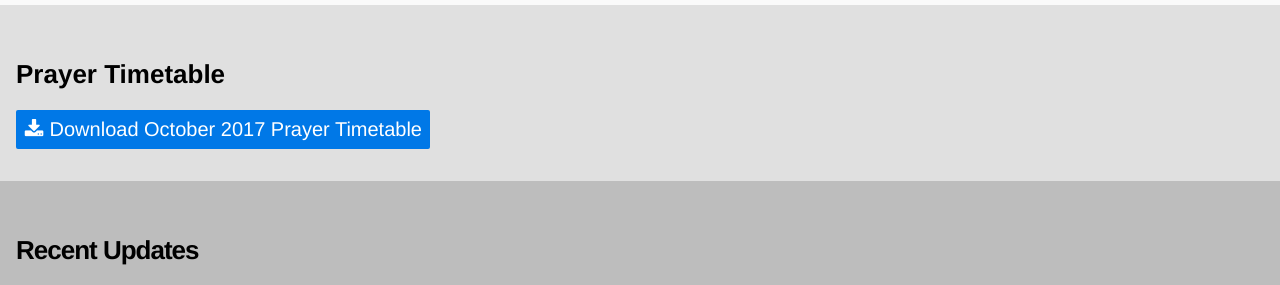
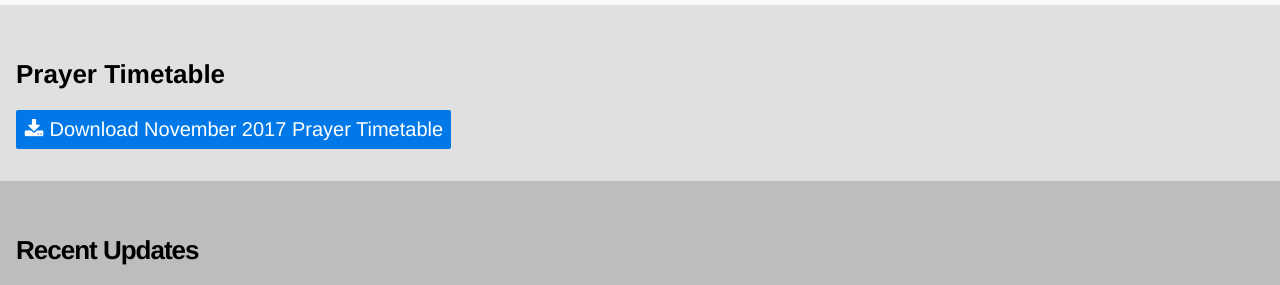
Before and after one commit to ecclesmosque/ecclesmosque.github.io, a Jekyll site: the page built from _pages/home.md, in a window 1280 px wide. Shown: the part 209-494 px from the top of the page. Built offline with Jekyll 4.4.1, drawn with Linux system fonts in a browser that asks for light colours; grey boxes are pictures that could not be loaded.

Commit message:
November 2017 timetable

```diff
--- a/_data/timetable.yml
+++ b/_data/timetable.yml
@@ -1,3 +1,6 @@
+- id: 2017-11
+  label: November 2017
+  guid: 0B119XqSF0tTIS193TUF5VHROZ0k
 
 - id: 2017-10
   label: October 2017
```
